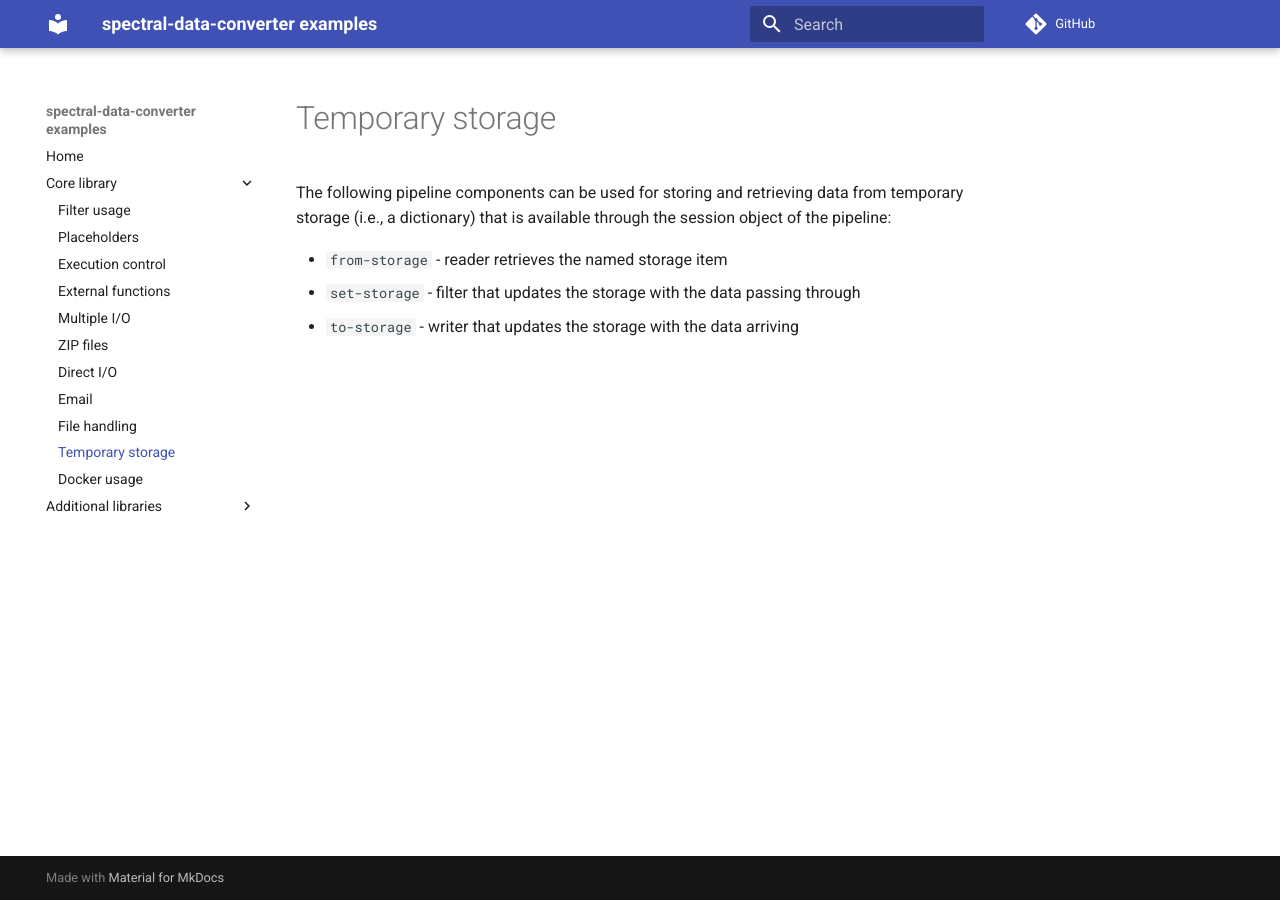
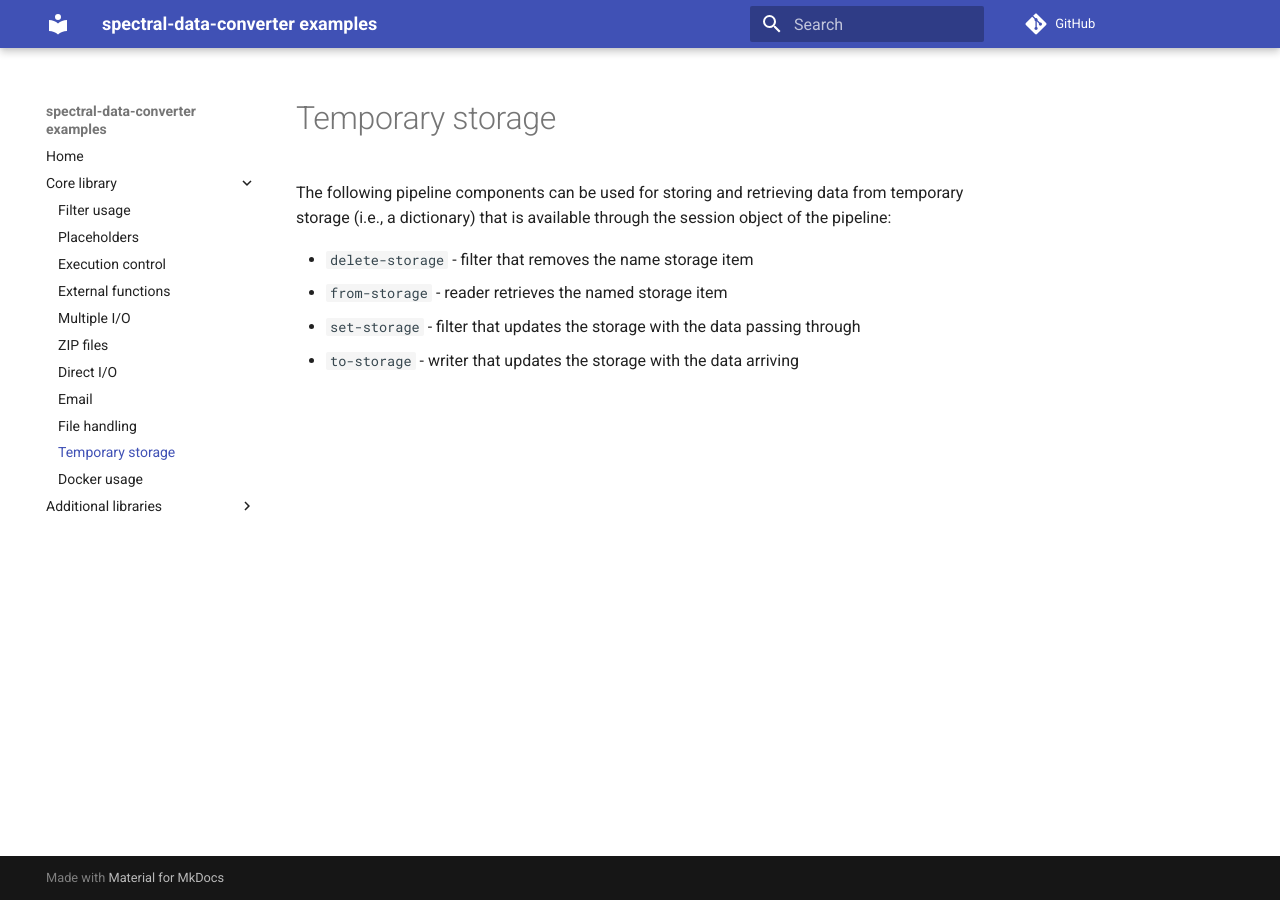
Before and after one commit to waikato-datamining/spectral-data-converter-examples, an MkDocs documentation site: the page built from docs/storage.md, in a window 1280 px wide. Built offline with MkDocs 1.6.1 and Material for MkDocs 9.7.7, drawn with Linux system fonts in a browser that asks for light colours; comment, search, counter and statistics services are not loaded.

Commit message:
updated storage-related plugins

```diff
--- a/docs/storage.md
+++ b/docs/storage.md
@@ -2,6 +2,7 @@ The following pipeline components can be used for storing and retrieving data
 from temporary storage (i.e., a dictionary) that is available through the session
 object of the pipeline:
 
+* `delete-storage` - filter that removes the name storage item
 * `from-storage` - reader retrieves the named storage item
 * `set-storage` - filter that updates the storage with the data passing through
 * `to-storage` - writer that updates the storage with the data arriving
```
